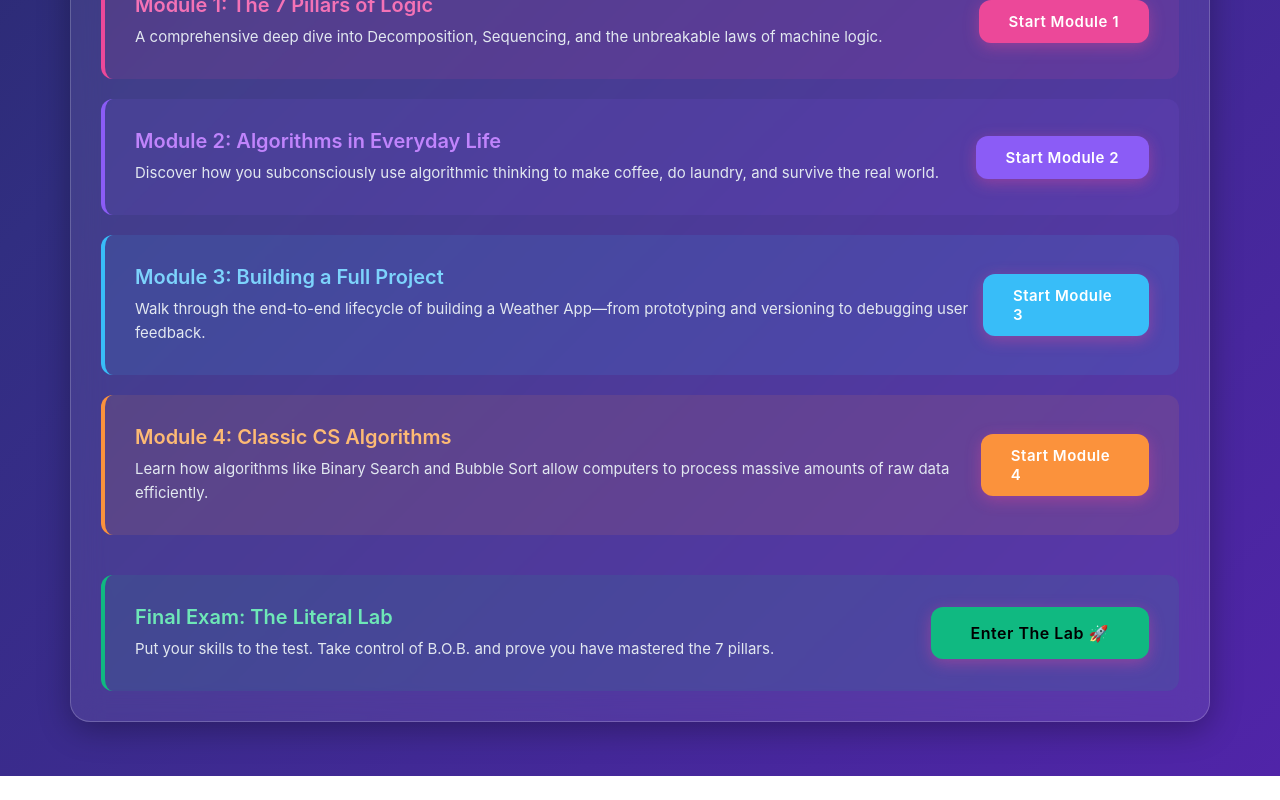
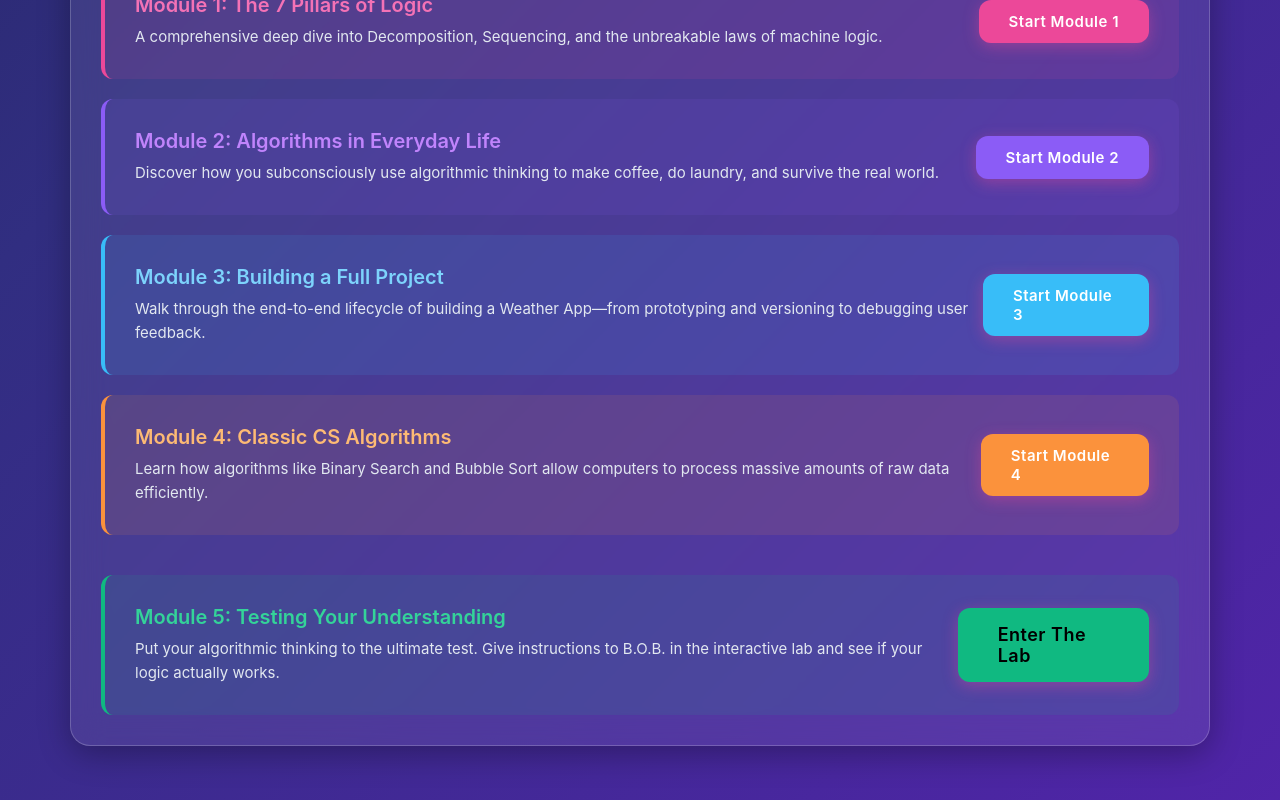
Before and after one commit to SPP-2005/AlgoThink1, a Next.js app: page / in a window 1280 px wide. Shown: the part 378-1178 px from the top of the page. Before the commit the page ends 1154 px from the top, so only its background shows below. Built offline with nearby package versions, Linux system fonts and the light colour scheme.

Commit message:
docs: reframe final exam as 'Module 5: Testing Your Understanding' to be more student-friendly

```diff
--- a/app/course/module-4/page.js
+++ b/app/course/module-4/page.js
@@ -78,13 +78,13 @@ export default function Module4() {
                 </div>
 
                 <div style={{ background: 'linear-gradient(135deg, rgba(251, 146, 60, 0.1), rgba(16, 185, 129, 0.1))', padding: '30px', borderRadius: '16px', textAlign: 'center', border: '1px solid rgba(251, 146, 60, 0.3)' }}>
-                    <h2 style={{ fontSize: '28px', color: '#ffffff', marginBottom: '16px' }}>Graduation Time!</h2>
+                    <h2 style={{ fontSize: '28px', color: '#ffffff', marginBottom: '16px' }}>Testing Your Understanding</h2>
                     <p style={{ color: 'var(--text-muted)', fontSize: '16px', lineHeight: '1.7', marginBottom: '24px', maxWidth: '700px', margin: '0 auto 24px auto' }}>
-                        You have mastered theory, logic, project building, and raw computer science algorithms. It is time to prove your worth against the ultimate test.
+                        You have mastered theory, logic, project building, and raw computer science algorithms. It is time to put your skills to the test in the interactive lab.
                     </p>
                     <div style={{ display: 'flex', justifyContent: 'center', gap: '20px' }}>
                         <Link href="/course/module-3" className="btn" style={{ width: 'auto', background: 'transparent', border: '1px solid var(--border)', color: 'white' }}>🔙 Back to Module 3</Link>
-                        <Link href="/lab" className="btn btn-primary" style={{ width: 'auto', background: '#f59e0b', color: '#000', padding: '16px 40px', fontSize: '18px', borderRadius: '30px' }}>Take the Final Exam: Enter The Lab 🚀</Link>
+                        <Link href="/lab" className="btn btn-primary" style={{ width: 'auto', background: '#f59e0b', color: '#000', padding: '16px 40px', fontSize: '18px', borderRadius: '30px' }}>Test Your Understanding: Enter The Lab 🚀</Link>
                     </div>
                 </div>
             </div>
--- a/app/lab/page.js
+++ b/app/lab/page.js
@@ -60,7 +60,7 @@ export default function Lab() {
     return (
         <main className="container">
             <header>
-                <div className="logo-text">AlgoThink <span>Enterprise Logic Platform</span></div>
+                <div className="logo-text">AlgoThink <span>Module 5: Testing Your Understanding</span></div>
                 <div style={{ display: 'flex', gap: '16px', alignItems: 'center' }}>
                     <select className="select-dropdown" value={challenge} onChange={handleChallengeChange}>
                         <option value="everyday">Everyday Tasks</option>
--- a/app/page.js
+++ b/app/page.js
@@ -53,13 +53,13 @@ export default function Dashboard() {
                         <Link href="/course/module-4" className="btn btn-primary" style={{ width: 'auto', background: '#fb923c', padding: '12px 30px' }}>Start Module 4</Link>
                     </div>
 
-                    {/* The Lab */}
+                    {/* The Lab / Module 5 */}
                     <div className="challenge-card" style={{ display: 'flex', justifyContent: 'space-between', alignItems: 'center', background: 'rgba(16, 185, 129, 0.1)', borderLeftColor: '#10b981', padding: '30px', marginTop: '20px' }}>
                         <div>
-                            <h3 style={{ color: '#6ee7b7', fontSize: '24px', marginBottom: '8px' }}>Final Exam: The Literal Lab</h3>
-                            <p style={{ color: 'var(--text-muted)', fontSize: '15px' }}>Put your skills to the test. Take control of B.O.B. and prove you have mastered the 7 pillars.</p>
+                            <h3 style={{ color: '#34d399', fontSize: '24px', marginBottom: '8px' }}>Module 5: Testing Your Understanding</h3>
+                            <p style={{ color: 'var(--text-muted)', fontSize: '15px' }}>Put your algorithmic thinking to the ultimate test. Give instructions to B.O.B. in the interactive lab and see if your logic actually works.</p>
                         </div>
-                        <Link href="/lab" className="btn btn-primary" style={{ width: 'auto', background: '#10b981', color: '#000', padding: '16px 40px', fontSize: '16px' }}>Enter The Lab 🚀</Link>
+                        <Link href="/lab" className="btn btn-primary" style={{ width: 'auto', background: '#10b981', color: '#000', padding: '16px 40px', fontSize: '18px' }}>Enter The Lab</Link>
                     </div>
 
                 </div>
```
